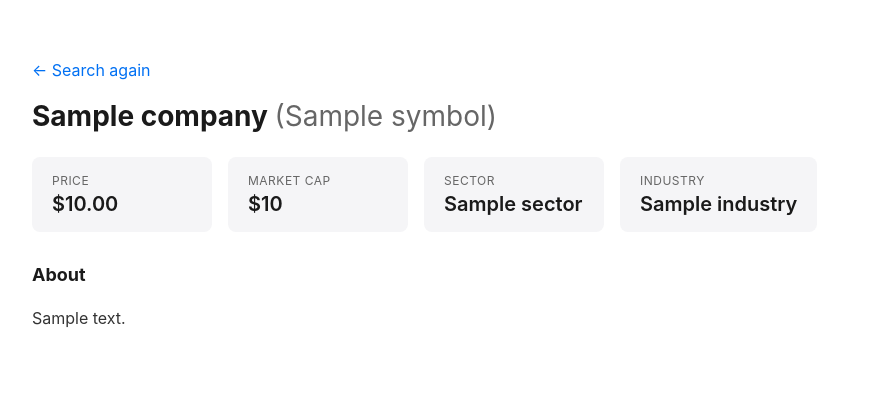
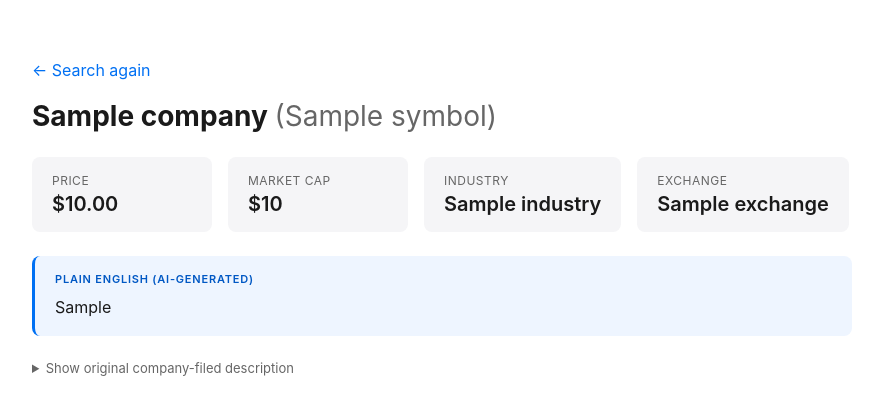
Before and after one commit to artdoss/Stock-Research, a Flask app: template templates/stock.html in a window 1280 px wide. Shown: the top 415 px of the page, without its empty margins (198-1081 px from the left). Run offline with Flask 3, Linux system fonts and the light colour scheme; the template is opened without the code that fills it: most values are stand-ins (such as "Sample title", 1, 10 or a date in 2020).

Commit message:
Add Claude plain-English summary

```diff
--- a/main.py
+++ b/main.py
@@ -1,13 +1,41 @@
 import os
 import requests
 from flask import Flask, render_template, request
+from anthropic import Anthropic
 
 app = Flask(__name__)
 
-# These pull from Replit Secrets — never hardcode keys here.
 FMP_API_KEY = os.environ.get("FMP_API_KEY")
 NEWSAPI_KEY = os.environ.get("NEWSAPI_KEY")
 ANTHROPIC_API_KEY = os.environ.get("ANTHROPIC_API_KEY")
+
+claude = Anthropic(api_key=ANTHROPIC_API_KEY)
+
+
+def get_plain_english_summary(company):
+    """Ask Claude to rewrite the company's official description in plain English."""
+    prompt = f"""You're explaining a publicly traded company to someone who is new to investing. The official description below is written in dense, corporate-style language. Rewrite it as 3-4 conversational sentences that:
+
+1. Start with what the company actually does in plain terms (e.g., "Apple makes iPhones, Macs, and other consumer electronics" — not "designs, manufactures, and markets smartphones, personal computers...").
+2. Explain clearly how the company primarily makes money.
+3. Note any obvious strengths, dependencies, or risks visible in the description.
+4. Avoid corporate jargon like "diversified", "leverages", "ecosystem", "solutions". Use words a high schooler would use.
+
+Company: {company.get('companyName')}
+Industry: {company.get('industry')}
+Official description: {company.get('description')}
+
+Output ONLY the rewritten summary. No preamble, headers, or explanations."""
+
+    try:
+        message = claude.messages.create(
+            model="claude-sonnet-4-6",
+            max_tokens=500,
+            messages=[{"role": "user", "content": prompt}],
+        )
+        return message.content[0].text
+    except Exception as e:
+        return f"(AI summary unavailable: {e})"
 
 
 @app.route("/")
@@ -21,7 +49,6 @@ def stock():
     if not ticker:
         return render_template("index.html", error="Please enter a ticker symbol.")
 
-    # Pull basic company profile from Financial Modeling Prep
     profile_url = (
         f"https://financialmodelingprep.com/stable/profile"
         f"?symbol={ticker}&apikey={FMP_API_KEY}"
@@ -39,9 +66,9 @@ def stock():
         )
 
     company = data[0]
-    return render_template("stock.html", company=company)
+    plain_english = get_plain_english_summary(company)
+    return render_template("stock.html", company=company, plain_english=plain_english)
 
 
 if __name__ == "__main__":
-    # 0.0.0.0 + port 8080 is what Replit expects for web apps
     app.run(host="0.0.0.0", port=8080, debug=True)
--- a/templates/stock.html
+++ b/templates/stock.html
@@ -4,55 +4,43 @@
     <meta charset="UTF-8">
     <title>{{ company.symbol }} — Stock Research</title>
     <style>
-        body {
-            font-family: -apple-system, BlinkMacSystemFont, "Segoe UI", sans-serif;
-            max-width: 820px;
-            margin: 40px auto;
-            padding: 20px;
-            color: #1a1a1a;
-        }
+        body { font-family: -apple-system, BlinkMacSystemFont, "Segoe UI", sans-serif; max-width: 820px; margin: 40px auto; padding: 20px; color: #1a1a1a; }
         a { color: #0070f3; text-decoration: none; }
         a:hover { text-decoration: underline; }
         h1 { font-size: 28px; margin-bottom: 4px; }
         .symbol { color: #666; font-weight: normal; }
         .stats { display: flex; gap: 16px; flex-wrap: wrap; margin: 24px 0; }
-        .stat {
-            background: #f5f5f7;
-            padding: 16px 20px;
-            border-radius: 8px;
-            min-width: 140px;
-        }
+        .stat { background: #f5f5f7; padding: 16px 20px; border-radius: 8px; min-width: 140px; }
         .stat-label { font-size: 12px; color: #666; text-transform: uppercase; letter-spacing: 0.5px; }
         .stat-value { font-size: 20px; font-weight: 600; margin-top: 4px; }
         .description { line-height: 1.65; margin: 20px 0; color: #333; }
         h2 { font-size: 18px; margin-top: 32px; }
+        .ai-section { background: #eef5ff; border-left: 3px solid #0070f3; padding: 16px 20px; border-radius: 8px; margin: 24px 0; }
+        .ai-label { font-size: 11px; text-transform: uppercase; letter-spacing: 0.8px; color: #0058c4; font-weight: 600; margin-bottom: 8px; }
+        .ai-summary { line-height: 1.65; margin: 0; }
+        details.official { margin-top: 16px; color: #555; }
+        details.official summary { cursor: pointer; font-size: 13px; color: #666; }
+        details.official p { margin-top: 8px; line-height: 1.6; font-size: 14px; }
     </style>
 </head>
 <body>
     <a href="/">&larr; Search again</a>
-    <h1>
-        {{ company.companyName }}
-        <span class="symbol">({{ company.symbol }})</span>
-    </h1>
+    <h1>{{ company.companyName }} <span class="symbol">({{ company.symbol }})</span></h1>
     <div class="stats">
-        <div class="stat">
-            <div class="stat-label">Price</div>
-            <div class="stat-value">${{ "%.2f"|format(company.price) }}</div>
-        </div>
-        <div class="stat">
-            <div class="stat-label">Market Cap</div>
-            <div class="stat-value">${{ "{:,.0f}".format(company.marketCap) }}</div>
-        </div>
-        <div class="stat">
-            <div class="stat-label">Sector</div>
-            <div class="stat-value">{{ company.sector or "—" }}</div>
-        </div>
-        <div class="stat">
-            <div class="stat-label">Industry</div>
-            <div class="stat-value">{{ company.industry or "—" }}</div>
-        </div>
+        <div class="stat"><div class="stat-label">Price</div><div class="stat-value">${{ "%.2f"|format(company.price) }}</div></div>
+        <div class="stat"><div class="stat-label">Market Cap</div><div class="stat-value">${{ "{:,.0f}".format(company.marketCap) }}</div></div>
+        <div class="stat"><div class="stat-label">Industry</div><div class="stat-value">{{ company.industry or "—" }}</div></div>
+        <div class="stat"><div class="stat-label">Exchange</div><div class="stat-value">{{ company.exchange or "—" }}</div></div>
     </div>
-    <h2>About</h2>
-    <p class="description">{{ company.description }}</p>
+
+    <div class="ai-section">
+        <div class="ai-label">Plain English (AI-generated)</div>
+        <p class="ai-summary">{{ plain_english }}</p>
+    </div>
+
+    <details class="official">
+        <summary>Show original company-filed description</summary>
+        <p>{{ company.description }}</p>
+    </details>
 </body>
 </html>
```
